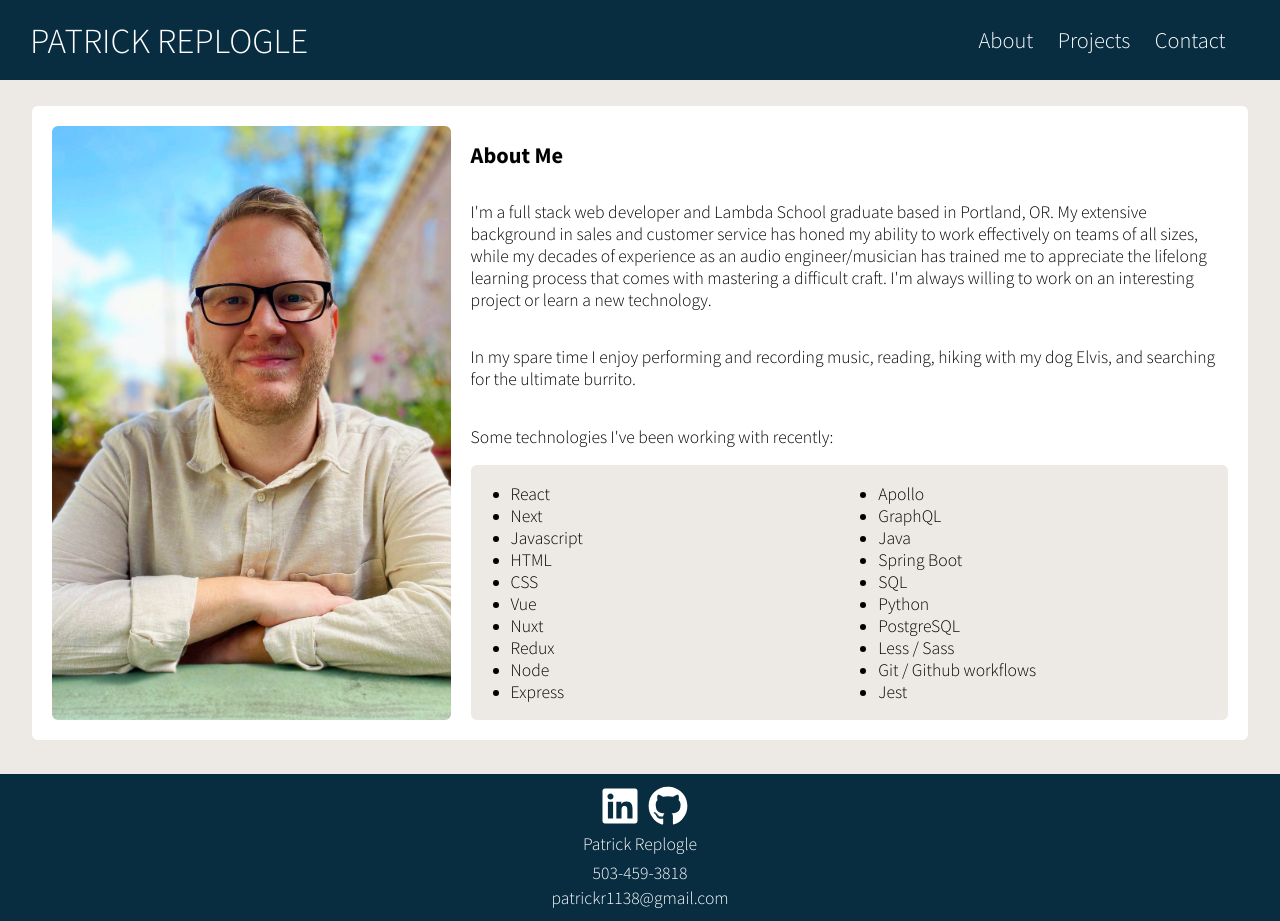
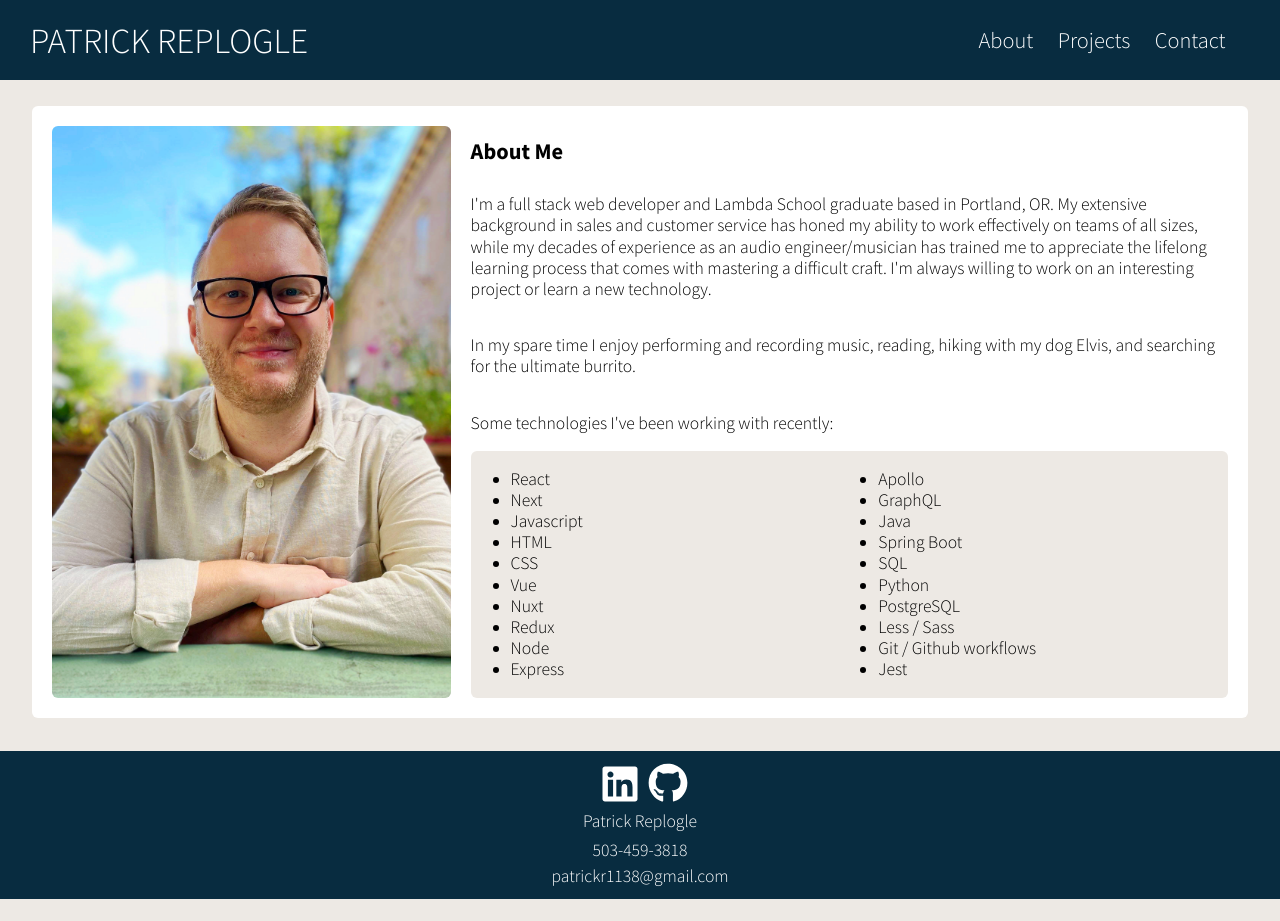
Before and after one commit to patrick-replogle/portfolio-updated, a Next.js app: page / in a window 1280 px wide. After the commit the page ends 899 px from the top, so only its background shows below. Built offline with nearby package versions, Linux system fonts and the light colour scheme.

Commit message:
changed line height

```diff
--- a/styles/about.module.scss
+++ b/styles/about.module.scss
@@ -41,6 +41,7 @@
       align-items: flex-start;
       justify-content: center;
       font-size: 1.1rem;
+      line-height: 120%;
       @media (max-width: 800px) {
         width: 100%;
       }
```
